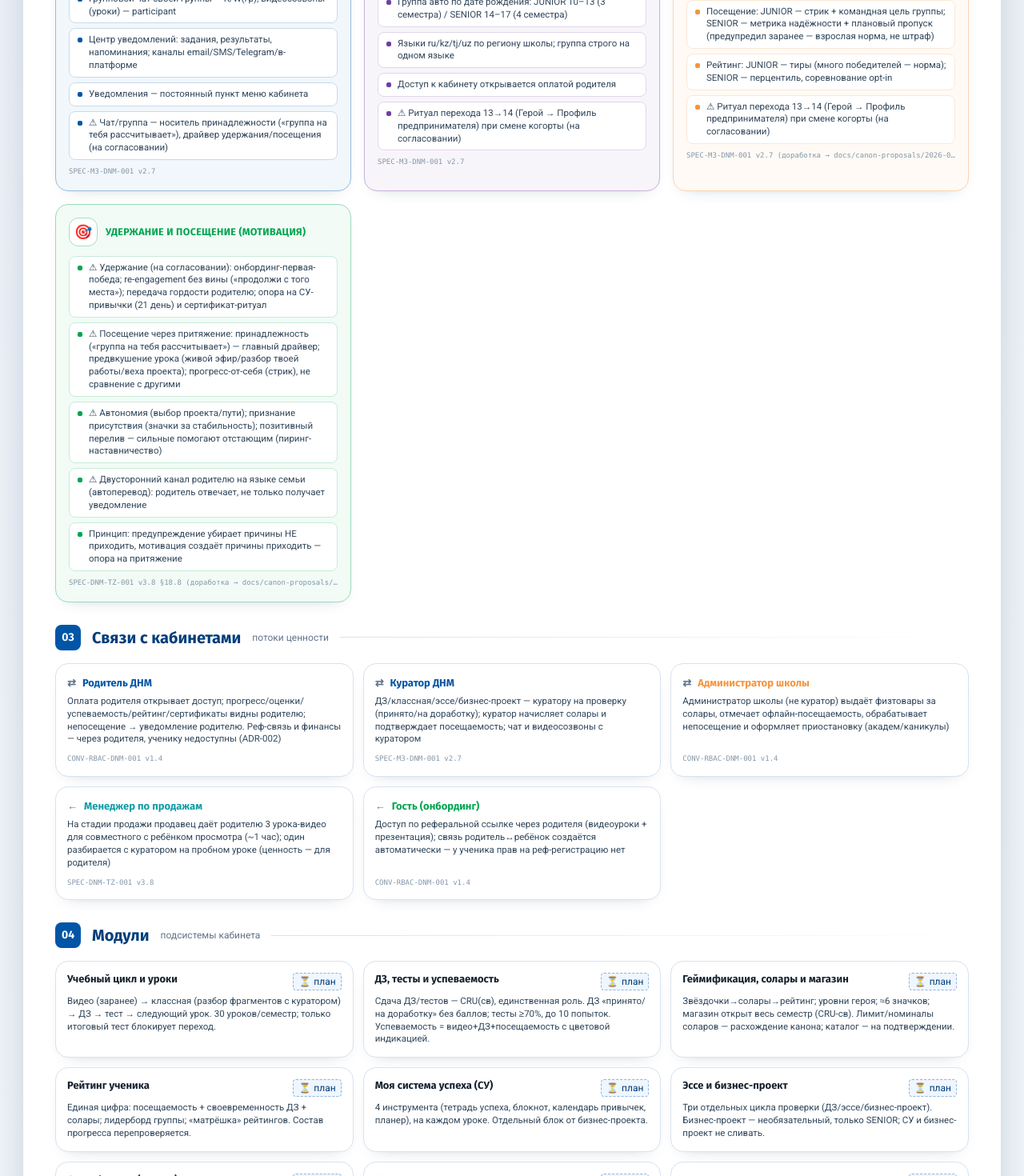
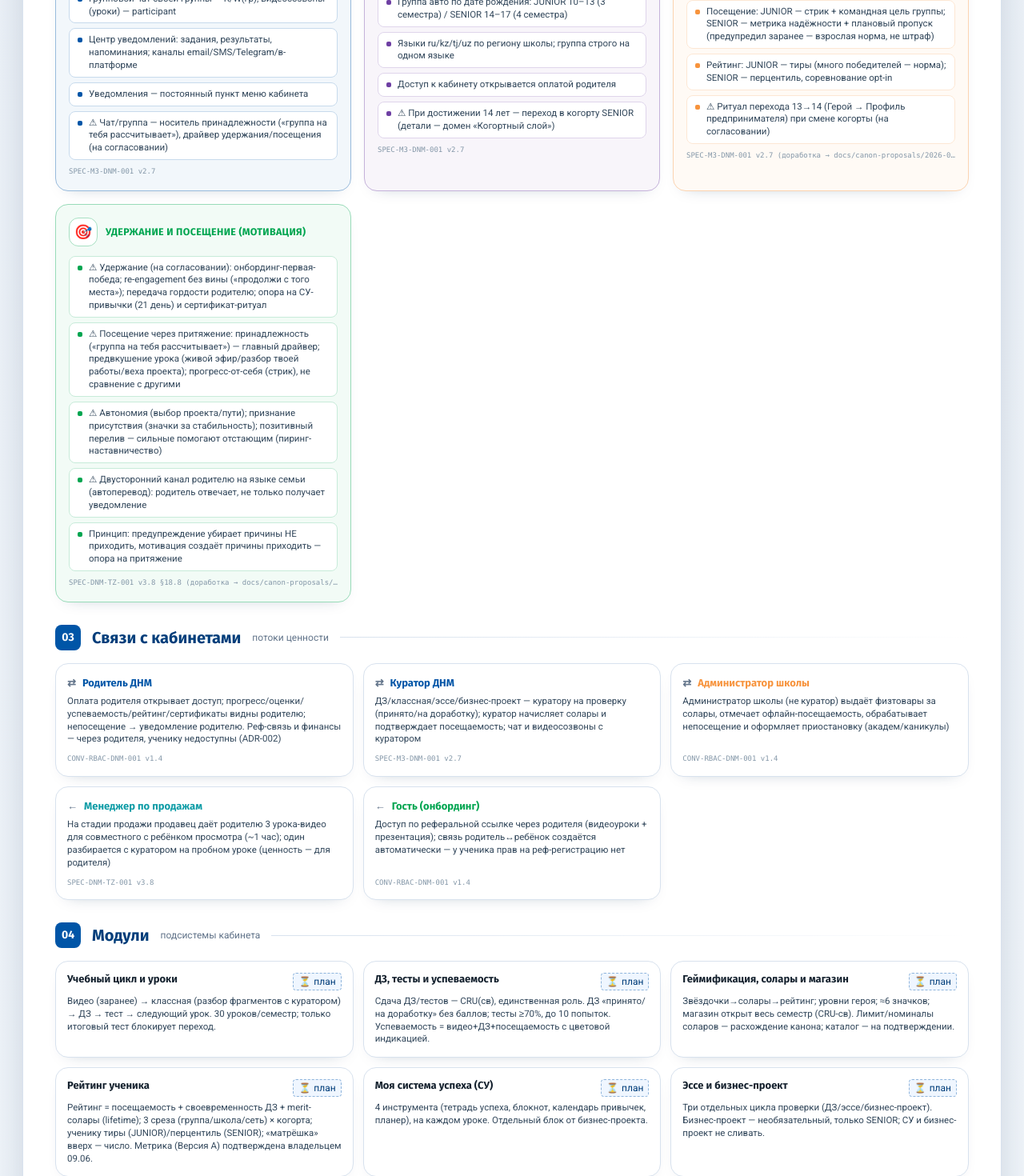
Before and after one commit to SigmeD/samo_architecture, a Next.js app: page /cabinet/child in a window 1280 px wide. Shown: the part 2980-4450 px from the top of the page at 80% size. Built offline with nearby package versions, Linux system fonts and the light colour scheme.

Commit message:
fix(child): убрать дубль ритуала 13→14 (→ указатель в Профиле), актуализировать summary модуля rating (code-review)

```diff
--- a/content/cabinets/child.ts
+++ b/content/cabinets/child.ts
@@ -73,7 +73,7 @@ export const child: CabinetSpec = {
       "⚠ Куратор — наставник посещаемости (success mentor), без автоматической приостановки (академ/каникулы оформляет администратор); мягкий возврат «продолжи с того места» (запись/досдача), разбор причины вместо наказания",
     ], source: "SPEC-M3-DNM-001 v2.7; SPEC-DNM-TZ-001 v3.8 §18.8 (доработка → docs/canon-proposals/2026-06-09-uchenik-redesign.md)" },
     { title: "💬 Чат группы и уведомления", items: ["Чат между одноклассниками — общение со своими одногруппниками внутри платформы (peer-to-peer в рамках своей группы); ⚠ требует модерации и контроля безопасности (ПДн, фильтрация)", "Групповой чат своей группы — R/W(гр); видеосозвоны (уроки) — participant", "Центр уведомлений: задания, результаты, напоминания; каналы email/SMS/Telegram/в-платформе", "Уведомления — постоянный пункт меню кабинета", "⚠ Чат/группа — носитель принадлежности («группа на тебя рассчитывает»), драйвер удержания/посещения (на согласовании)"], source: "SPEC-M3-DNM-001 v2.7" },
-    { title: "👤 Профиль и статусы доступа", items: ["Профиль: аватар/имя + возраст без фамилии (на уточнении у юриста; фото детей — на подтверждении)", "UI-статусы: активен / не активен / ждёт оплаты", "Группа авто по дате рождения: JUNIOR 10–13 (3 семестра) / SENIOR 14–17 (4 семестра)", "Языки ru/kz/tj/uz по региону школы; группа строго на одном языке", "Доступ к кабинету открывается оплатой родителя", "⚠ Ритуал перехода 13→14 (Герой → Профиль предпринимателя) при смене когорты (на согласовании)"], source: "SPEC-M3-DNM-001 v2.7" },
+    { title: "👤 Профиль и статусы доступа", items: ["Профиль: аватар/имя + возраст без фамилии (на уточнении у юриста; фото детей — на подтверждении)", "UI-статусы: активен / не активен / ждёт оплаты", "Группа авто по дате рождения: JUNIOR 10–13 (3 семестра) / SENIOR 14–17 (4 семестра)", "Языки ru/kz/tj/uz по региону школы; группа строго на одном языке", "Доступ к кабинету открывается оплатой родителя", "⚠ При достижении 14 лет — переход в когорту SENIOR (детали — домен «Когортный слой»)"], source: "SPEC-M3-DNM-001 v2.7" },
 
     { title: "🎭 Когортный слой JUNIOR/SENIOR", items: [
       "Одно учебное ядро — две подачи (слой представления): JUNIOR — Герой/уровень, частые мелкие награды, коллекционные значки «собери все», стрик; SENIOR — Профиль основателя, автономия, значки-статусы, бизнес-проект как кульминация",
@@ -101,7 +101,7 @@ export const child: CabinetSpec = {
     { slug: "learning-cycle", title: "Учебный цикл и уроки", status: "planned", summary: "Видео (заранее) → классная (разбор фрагментов с куратором) → ДЗ → тест → следующий урок. 30 уроков/семестр; только итоговый тест блокирует переход." },
     { slug: "homework-tests", title: "ДЗ, тесты и успеваемость", status: "planned", summary: "Сдача ДЗ/тестов — CRU(св), единственная роль. ДЗ «принято/на доработку» без баллов; тесты ≥70%, до 10 попыток. Успеваемость = видео+ДЗ+посещаемость с цветовой индикацией." },
     { slug: "gamification-shop", title: "Геймификация, солары и магазин", status: "planned", summary: "Звёздочки→солары→рейтинг; уровни героя; ≈6 значков; магазин открыт весь семестр (CRU-св). Лимит/номиналы соларов — расхождение канона; каталог — на подтверждении." },
-    { slug: "rating", title: "Рейтинг ученика", status: "planned", summary: "Единая цифра: посещаемость + своевременность ДЗ + солары; лидерборд группы; «матрёшка» рейтингов. Состав прогресса перепроверяется." },
+    { slug: "rating", title: "Рейтинг ученика", status: "planned", summary: "Рейтинг = посещаемость + своевременность ДЗ + merit-солары (lifetime); 3 среза (группа/школа/сеть) × когорта; ученику тиры (JUNIOR)/перцентиль (SENIOR); «матрёшка» вверх — число. Метрика (Версия A) подтверждена владельцем 09.06." },
     { slug: "success-system", title: "Моя система успеха (СУ)", status: "planned", summary: "4 инструмента (тетрадь успеха, блокнот, календарь привычек, планер), на каждом уроке. Отдельный блок от бизнес-проекта." },
     { slug: "essay-business-project", title: "Эссе и бизнес-проект", status: "planned", summary: "Три отдельных цикла проверки (ДЗ/эссе/бизнес-проект). Бизнес-проект — необязательный, только SENIOR; СУ и бизнес-проект не сливать." },
     { slug: "certificates-ritual", title: "Сертификаты (ритуал)", status: "planned", summary: "PDF-сертификат авто после итогового теста; ритуал генерация→кабинет→Instagram→ролик→вручение (урок 30). Ученику — просмотр (R-св)." },
```
Also changed, not shown: 1 other file (tests, documents, lock files or other folders).
